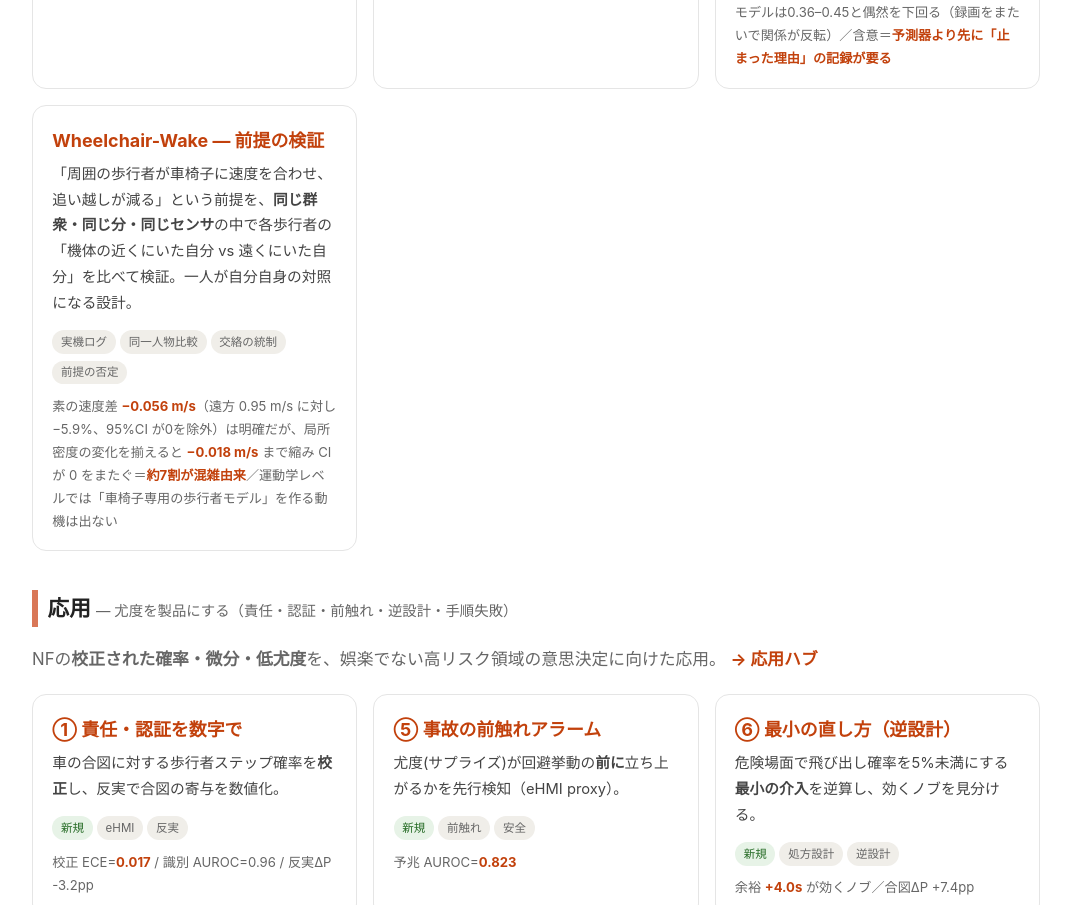
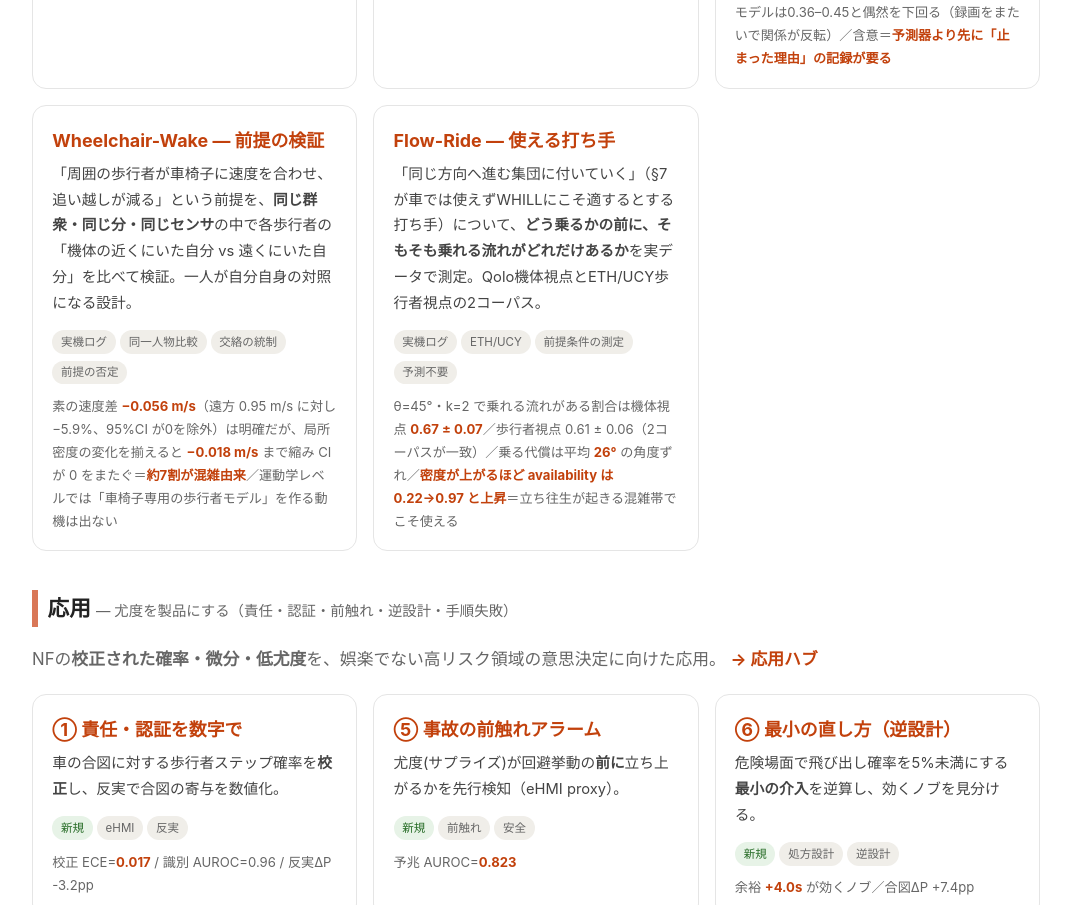
Before and after one commit to KanKusakabe/KAN-NF, a plain HTML site: page docs/index.html in a window 1280 px wide. Shown: the part 4871-5776 px from the top of the page, without its empty margins (104-1175 px from the left). Drawn offline with Linux system fonts and the light colour scheme.

Commit message:
Add Flow-Ride card

```diff
--- a/docs/index.html
+++ b/docs/index.html
@@ -274,6 +274,12 @@ NFに限らず<b>問いごとに適した密度・信念モデルを選び</b>
     <div class="tags"><span class="tag">実機ログ</span><span class="tag">同一人物比較</span><span class="tag">交絡の統制</span><span class="tag">前提の否定</span></div>
     <div class="metric">素の速度差 <b>−0.056 m/s</b>（遠方 0.95 m/s に対し −5.9%、95%CI が0を除外）は明確だが、局所密度の変化を揃えると <b>−0.018 m/s</b> まで縮み CI が 0 をまたぐ＝<b>約7割が混雑由来</b>／運動学レベルでは「車椅子専用の歩行者モデル」を作る動機は出ない</div>
   </a>
+  <a class="card" href="https://kankusakabe.github.io/Flow-Ride/">
+    <h3>Flow-Ride <span class="n">— 使える打ち手</span></h3>
+    <p>「同じ方向へ進む集団に付いていく」（§7が車では使えずWHILLにこそ適するとする打ち手）について、<b>どう乗るかの前に、そもそも乗れる流れがどれだけあるか</b>を実データで測定。Qolo機体視点とETH/UCY歩行者視点の2コーパス。</p>
+    <div class="tags"><span class="tag">実機ログ</span><span class="tag">ETH/UCY</span><span class="tag">前提条件の測定</span><span class="tag">予測不要</span></div>
+    <div class="metric">θ=45°・k=2 で乗れる流れがある割合は機体視点 <b>0.67 ± 0.07</b>／歩行者視点 0.61 ± 0.06（2コーパスが一致）／乗る代償は平均 <b>26°</b> の角度ずれ／<b>密度が上がるほど availability は 0.22→0.97 と上昇</b>＝立ち往生が起きる混雑帯でこそ使える</div>
+  </a>
 </div>
 <!--WHILL-END-->
 
```
